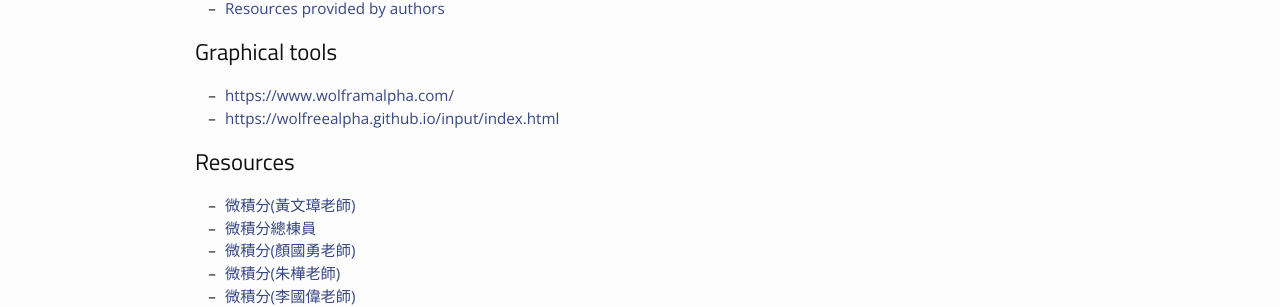
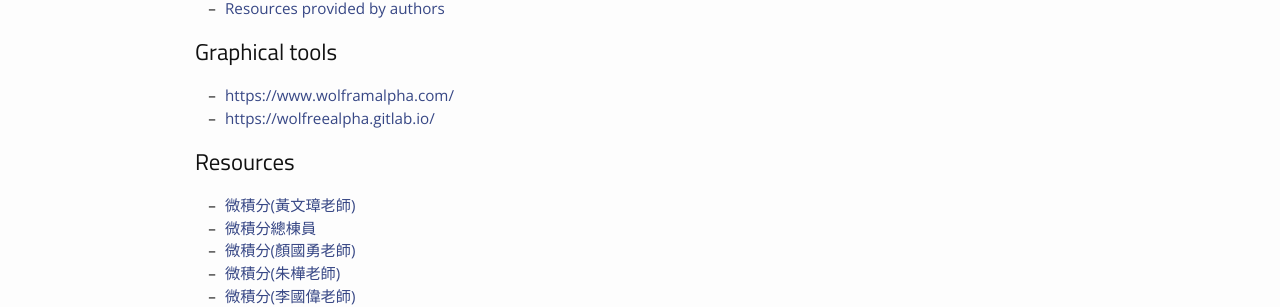
Before and after one commit to phonchi/nsysu-calculus1-2024, a Jekyll site: the page built from materials.md, in a window 1280 px wide. Shown: the part 311-618 px from the top of the page. Built offline with Jekyll 4.4.1, drawn with Linux system fonts in a browser that asks for light colours; nearby versions of some CDN libraries; part of the change alters nothing that is shown.

Commit message:
Update materials.md

```diff
--- a/materials.md
+++ b/materials.md
@@ -13,7 +13,7 @@ permalink: /materials/
 
 ## Graphical tools
 * [https://www.wolframalpha.com/](https://www.wolframalpha.com/)
-* [https://wolfreealpha.github.io/input/index.html](https://wolfreealpha.github.io/input/index.html)
+* [https://wolfreealpha.gitlab.io/](https://wolfreealpha.gitlab.io/)
 
 ## Resources
 * [微積分(黃文璋老師)](https://www.stat.nuk.edu.tw/cbme/math/calculus/)
```
